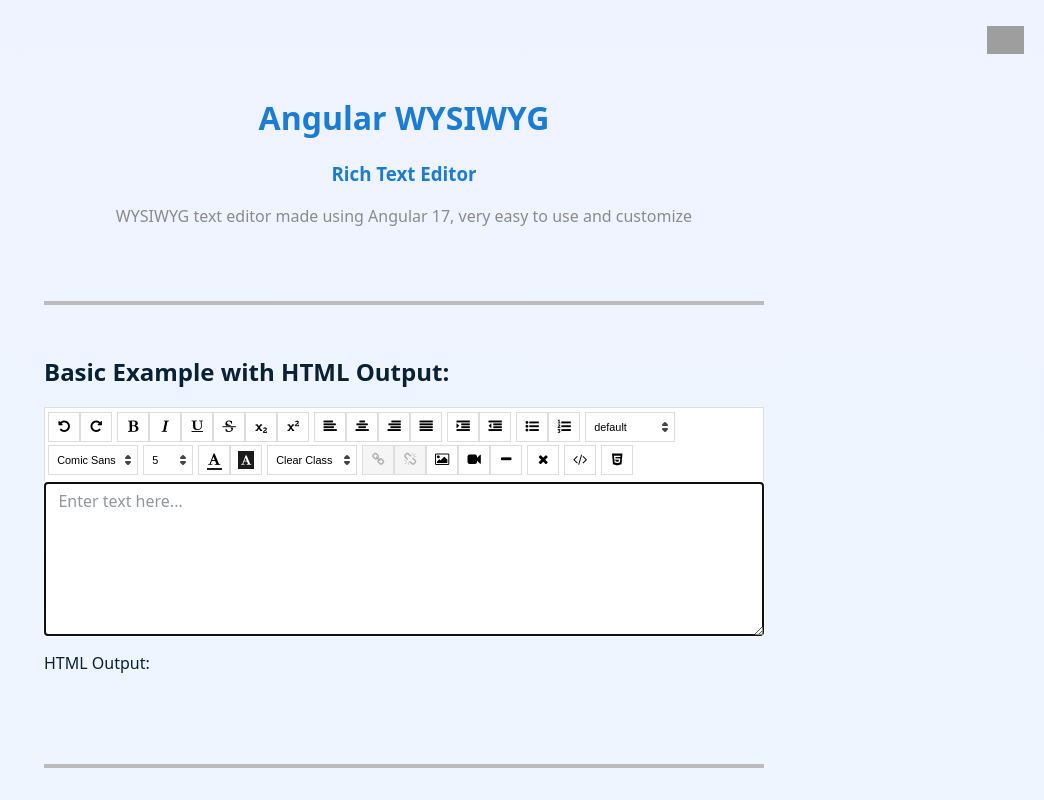
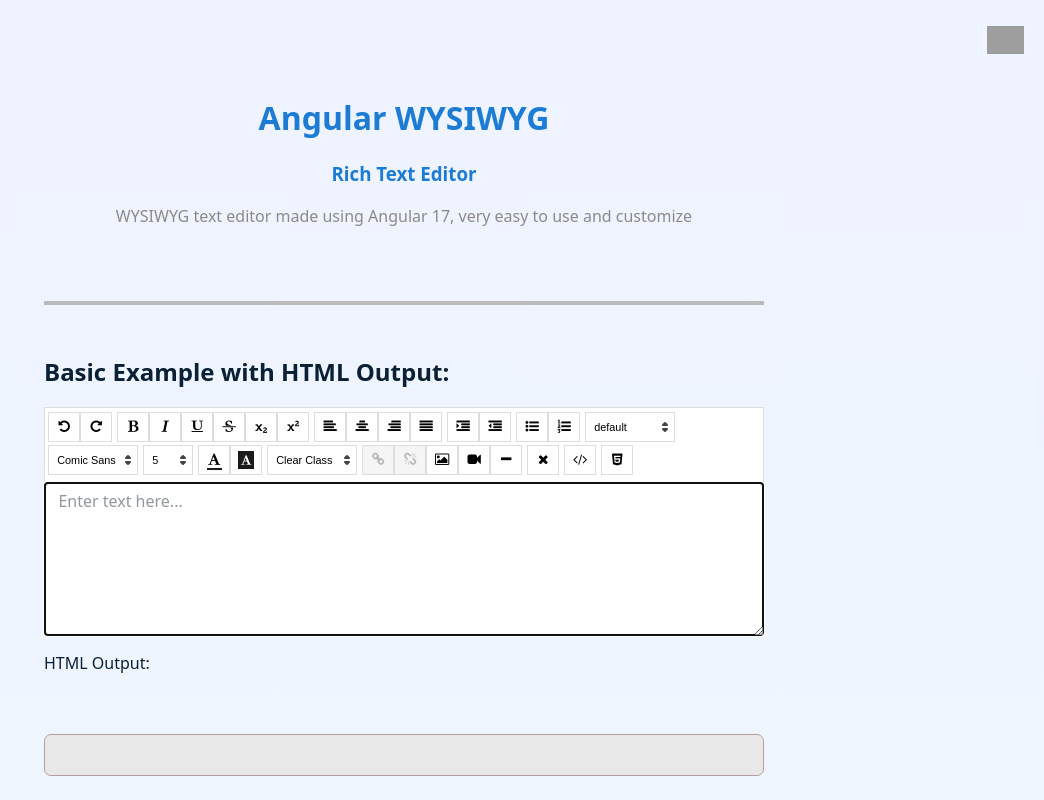
Before and after one commit to wfpena/angular-wysiwyg, an Angular app: page / in a window 1280 px wide. Shown: the top 800 px of the page, without its empty margins (236-1280 px from the left). Built offline with nearby package versions, Linux system fonts and the light colour scheme; grey boxes are pictures that could not be loaded.

Commit message:
feat: unit tests setup adjustments

```diff
--- a/projects/angular-editor-app/src/app/app.component.html
+++ b/projects/angular-editor-app/src/app/app.component.html
@@ -2,16 +2,19 @@
   <hr class="solid">
   <br>
   <h2>Basic Example with HTML Output:</h2>
-  <angular-editor id="'editor1'" [(ngModel)]="htmlContent1" autofocus="true" [config]="config1" (ngModelChange)="onChange($event)" (blur)="onBlur($event)">
+  <angular-editor id="editor1" [(ngModel)]="htmlContent1" autofocus="true" [config]="config1" (ngModelChange)="onChange($event)" (blur)="onBlur($event)">
     <ng-template #customButtons let-executeCommandFn="executeCommandFn">
       <ae-toolbar-set>
         <ae-button iconClass="fa fa-html5" title="Angular editor logo" (buttonClick)="executeCommandFn('insertHtml', angularEditorLogo)"></ae-button>
+        <!-- <ae-button iconClass="fa fa-file-code-o" title="Code Block" (buttonClick)="executeCommandFn('insertHtml', '<pre><code>dwadwadwa</code></pre>')"></ae-button> -->
       </ae-toolbar-set>
     </ng-template>
   </angular-editor>
-  <p class="html">
-    HTML Output: <br><br>{{ htmlContent1 }}
-  </p>
+  <!-- <div [innerHTML]="htmlContent1"></div> -->
+  <p class="html">HTML Output:</p>
+  <br>
+  <br>
+  <div id="html-content-edito1" class="html-demo-content">{{ htmlContent1 }}</div>
   <br>
   <br>
   <hr class="solid">
--- a/projects/angular-editor-app/src/styles.scss
+++ b/projects/angular-editor-app/src/styles.scss
@@ -63,3 +63,10 @@ table th {
 tr:nth-child(even) {
   background-color: #D6EEEE;
 }
+
+.html-demo-content {
+  background: #e9e8e8;
+  padding: 20px;
+  border-radius: 7px;
+  border: 1px solid #b49e9e;
+}
--- a/projects/angular-editor-app/src/test.ts
+++ b/projects/angular-editor-app/src/test.ts
@@ -7,7 +7,7 @@ import {
   platformBrowserDynamicTesting
 } from '@angular/platform-browser-dynamic/testing';
 
-declare const require: any;
+// declare const require: any;
 
 // First, initialize the Angular testing environment.
 getTestBed().initTestEnvironment(
@@ -17,6 +17,6 @@ getTestBed().initTestEnvironment(
 }
 );
 // Then we find all the tests.
-const context = require.context('./', true, /\.spec\.ts$/);
+// const context = require.context('./', true, /\.spec\.ts$/);
 // And load the modules.
-context.keys().map(context);
+// context.keys().map(context);
```
Also changed, not shown: projects/angular-editor/src/test.ts (+4 -4 lines), 2 other files (tests, documents, lock files or other folders).
